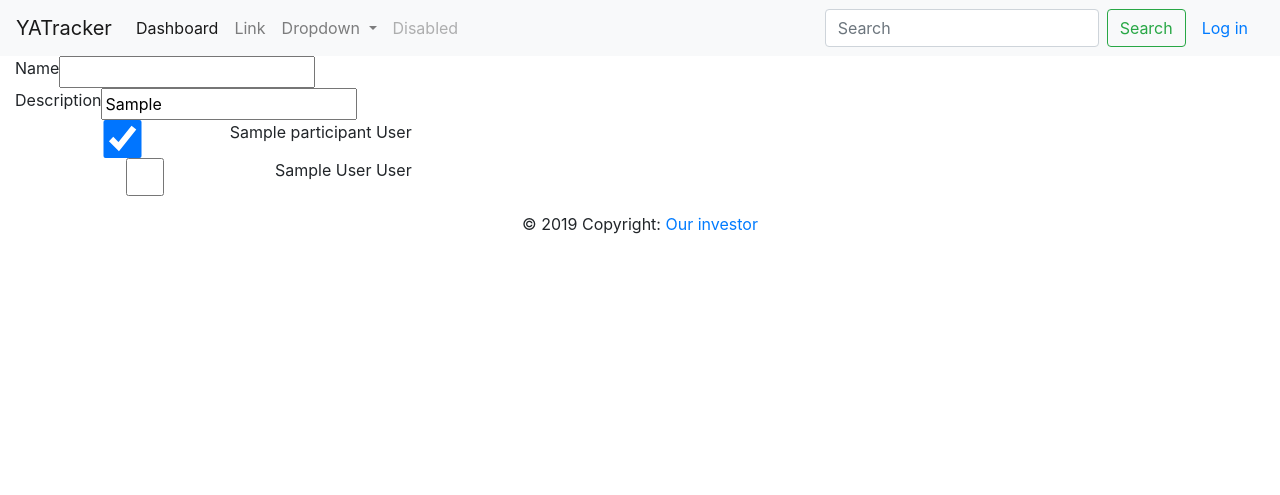
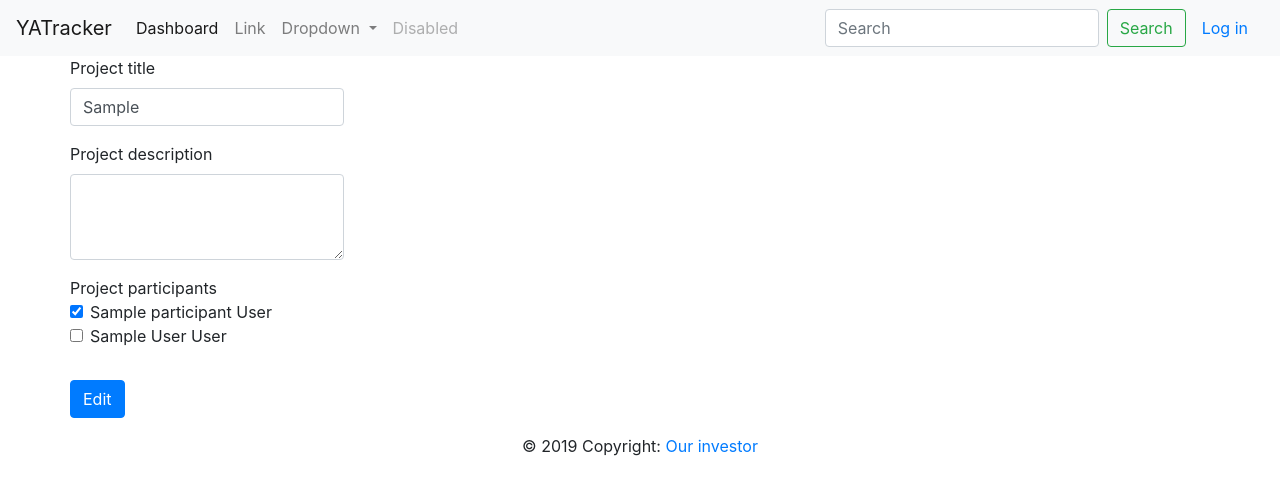
Before and after one commit to temur-kh/YATracker, a Django app: template project_manager/templates/project_manager/modify_project.html in a window 1280 px wide. Shown: the top 495 px of the page. Run offline with Django 3.2, Linux system fonts and the light colour scheme; tables that the repository leaves empty hold one stand-in row (values such as "Sample post"); the template is opened without the code that fills it: values that come from a table or form of the project are taken from there, most other values are stand-ins (such as "Sample title", 1, 10 or a date in 2020); some libraries are stand-ins or nearby versions.

Commit message:
added styles to template modify_project

```diff
--- a/project_manager/templates/project_manager/modify_project.html
+++ b/project_manager/templates/project_manager/modify_project.html
@@ -4,35 +4,36 @@
 {% endblock %}
 
 {% block content %}
-    <div class="col-md-4" id="modify">
-        <section id="inner_wrapper" class="login">
+    <div class="container">
+        <div class="row">
             <form method="post">
-                <div class="input-group">
-                    <label for="project_name"> Name </label>
-                    <input type="text" id="project_name" value={{ project.name }}>
+                <div class="form-group">
+                    <label for="project_name"> Project title </label>
+                    <input type="text" class="form-control" id="project_name" value={{ project.title }}>
                 </div>
-                <div class="input-group">
-                    <label for="project_description"> Description </label>
-                    <input type="text" id="project_description" value={{ project.description }}>
+                <div class="form-group">
+                    <label for="project_description"> Project description </label>
+                    <textarea class="form-control" rows="3" id="project_description" value={{ project.description }}></textarea>
                 </div>
-                <div class="input-group">
-{#                    {% for participant in project.students.objects %}#}
+                Project participants
+                <br>
+                <div class="form-check">
                     {% for participant in participants %}
-                        <input type="checkbox" class="form-control" id="id_{{ participant.id }}" name="to_leave"
+                        <input type="checkbox" class="form-check-input" id="id_{{ participant.id }}" name="to_leave"
                                value="id" checked>
-                        <label> {{ participant.name }} {{ participant.surname }}</label>
+                        <label class = "form-check-label">{{ participant.name }} {{ participant.surname }}</label>
                     {% endfor %}
                 </div>
-
-                <div class="input-group">
+                <div class="form-check">
                     {% for participant in non_participants %}
-                        <input type="checkbox" class="form-control" id="id_{{ participant.id }}" name="to_leave"
-                               value="id" >
-                        <label> {{ participant.name }} {{ participant.surname }}</label>
+                        <input type="checkbox" class="form-check-input" id="id_{{ participant.id }}" name="to_leave"
+                               value="id">
+                        <label class="form-check-control"> {{ participant.name }} {{ participant.surname }}</label>
                     {% endfor %}
                 </div>
-
+                <br>
+                <button type="submit" class="btn btn-primary" value="Submit">Edit</button>
             </form>
-        </section>
+        </div>
     </div>
 {% endblock %}
```
